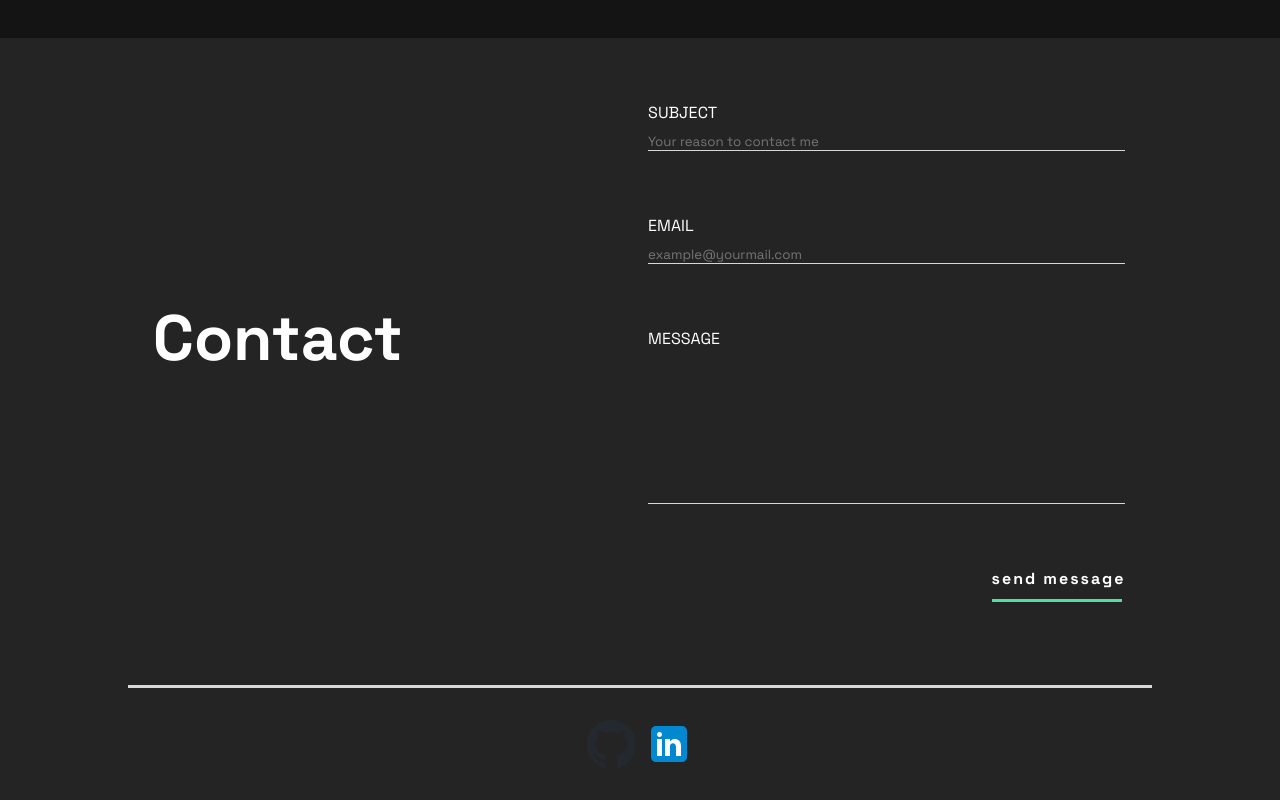
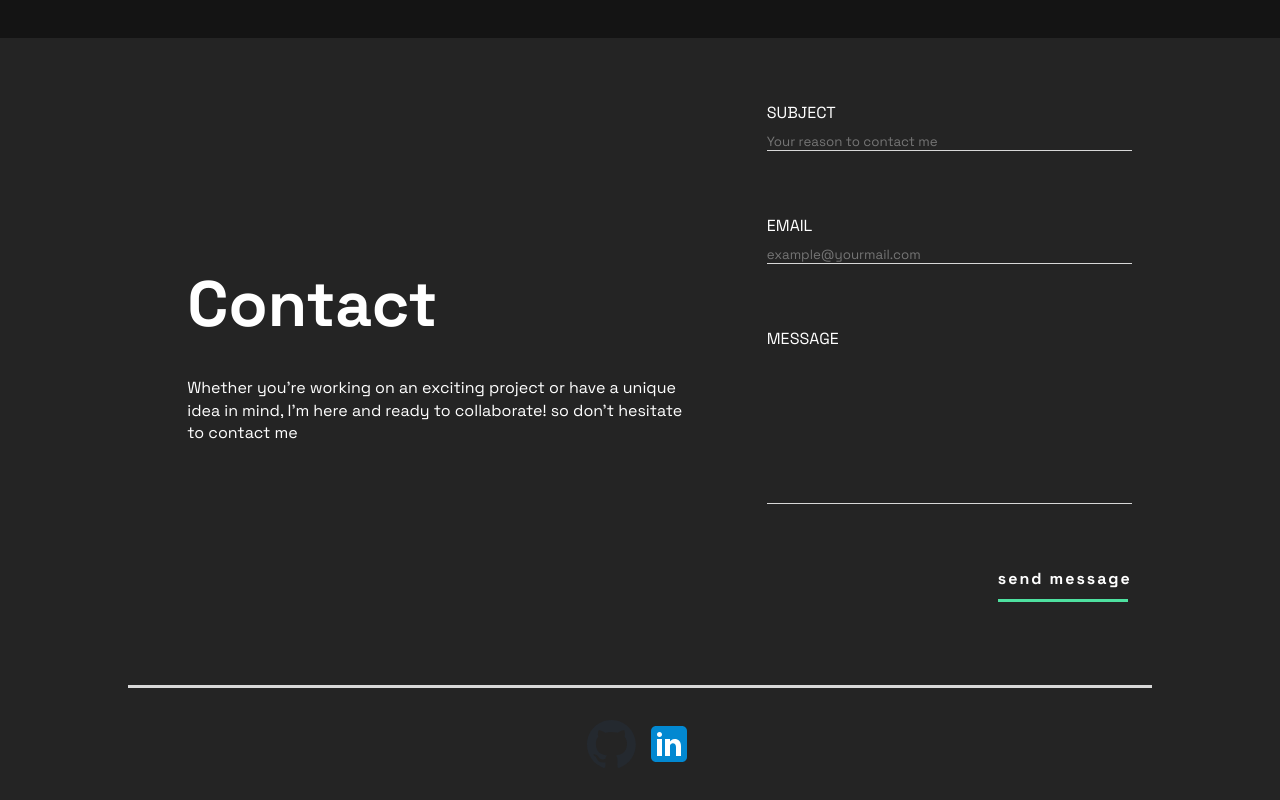
Before and after one commit to Luuiskame/portafolio, a React (Vite) app in the folder client/: page / in a window 1280 px wide. Shown: the part 1737-2537 px from the top of the page. Built offline with nearby package versions, Linux system fonts and the light colour scheme.

Commit message:
styles: footer form styles for error handling

```diff
--- a/client/src/Components/Footer/Footer.jsx
+++ b/client/src/Components/Footer/Footer.jsx
@@ -74,7 +74,7 @@ const Footer = ()=>{
 
             <div className={styles.footerTextContainer}>
             <h2>Contact</h2>
-            <p></p>
+            <p>Whether you're working on an exciting project or have a unique idea in mind, I'm here and ready to collaborate! so don't hesitate to contact me</p>
             </div>
 
             <form className={styles.footerForm} onSubmit={handleSubmit}>
--- a/client/src/Components/Footer/Footer.module.css
+++ b/client/src/Components/Footer/Footer.module.css
@@ -72,6 +72,15 @@
             color: #4EE1A0;
         }
 }
+}
+
+.error {
+    color: red;
+    margin-bottom: 1.6rem;
+}
+
+.eachForm {
+    display: flex;
 }
 
 .messageInput {
```
